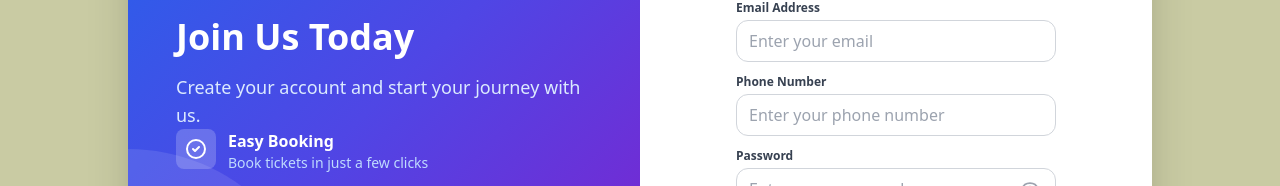
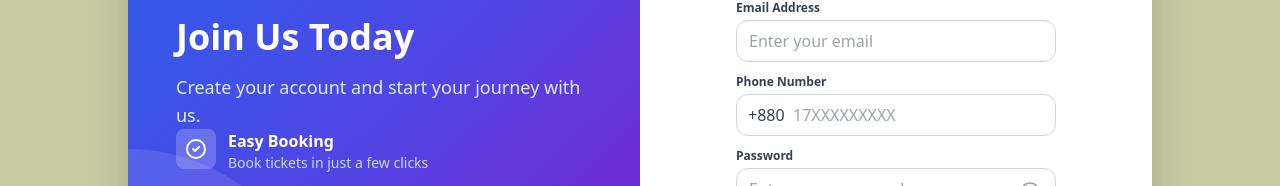
Before and after one commit to uzicodes/Northern-Paribahan, a Next.js app in the folder frontend/: page /register in a window 1280 px wide. Shown: the part 238-424 px from the top of the page. Built offline with nearby package versions, Linux system fonts and the light colour scheme.

Commit message:
gave a valiadation of 11 digits & BD country code to deafault also the @ as to be must in the email address

```diff
--- a/frontend/app/register/page.tsx
+++ b/frontend/app/register/page.tsx
@@ -123,6 +123,8 @@ export default function RegisterPage() {
                   onChange={(e) => setEmail(e.target.value)}
                   placeholder="Enter your email"
                   required
+                  pattern="[a-zA-Z0-9._%+-]+@[a-zA-Z0-9.-]+\.[a-zA-Z]{2,}"
+                  title="Please enter a valid email address with @ symbol"
                   className="w-full px-3 py-2 border border-gray-300 rounded-xl focus:ring-2 focus:ring-indigo-500 focus:border-transparent outline-none transition-all duration-300 text-green-700"
                 />
               </div>
@@ -132,15 +134,30 @@ export default function RegisterPage() {
                 <label htmlFor="phoneNumber" className="block text-xs font-semibold text-gray-700 mb-1">
                   Phone Number
                 </label>
+                <div className="relative">
+                  <span className="absolute inset-y-0 left-0 pl-3 flex items-center text-gray-700 font-medium">
+                    +880
+                  </span>
                   <input
                     id="phoneNumber"
                     type="tel"
                     value={phoneNumber}
-                  onChange={(e) => setPhoneNumber(e.target.value)}
-                  placeholder="Enter your phone number"
+                    onChange={(e) => {
+                      const value = e.target.value.replace(/\D/g, '');
+                      if (value.length <= 11) {
+                        setPhoneNumber(value);
+                      }
+                    }}
+                    placeholder="17XXXXXXXXX"
                     required
-                  className="w-full px-3 py-2 border border-gray-300 rounded-xl focus:ring-2 focus:ring-indigo-500 focus:border-transparent outline-none transition-all duration-300 text-green-700"
+                    maxLength={11}
+                    pattern="[0-9]{11}"
+                    className="w-full pl-14 pr-3 py-2 border border-gray-300 rounded-xl focus:ring-2 focus:ring-indigo-500 focus:border-transparent outline-none transition-all duration-300 text-green-700"
                   />
+                </div>
+                {phoneNumber && phoneNumber.length !== 11 && (
+                  <p className="text-xs text-red-500 mt-1">Phone number must be exactly 11 digits</p>
+                )}
               </div>
 
               {/* Password Input */}
```
Lines whose indentation alone changed are shown as unchanged.
